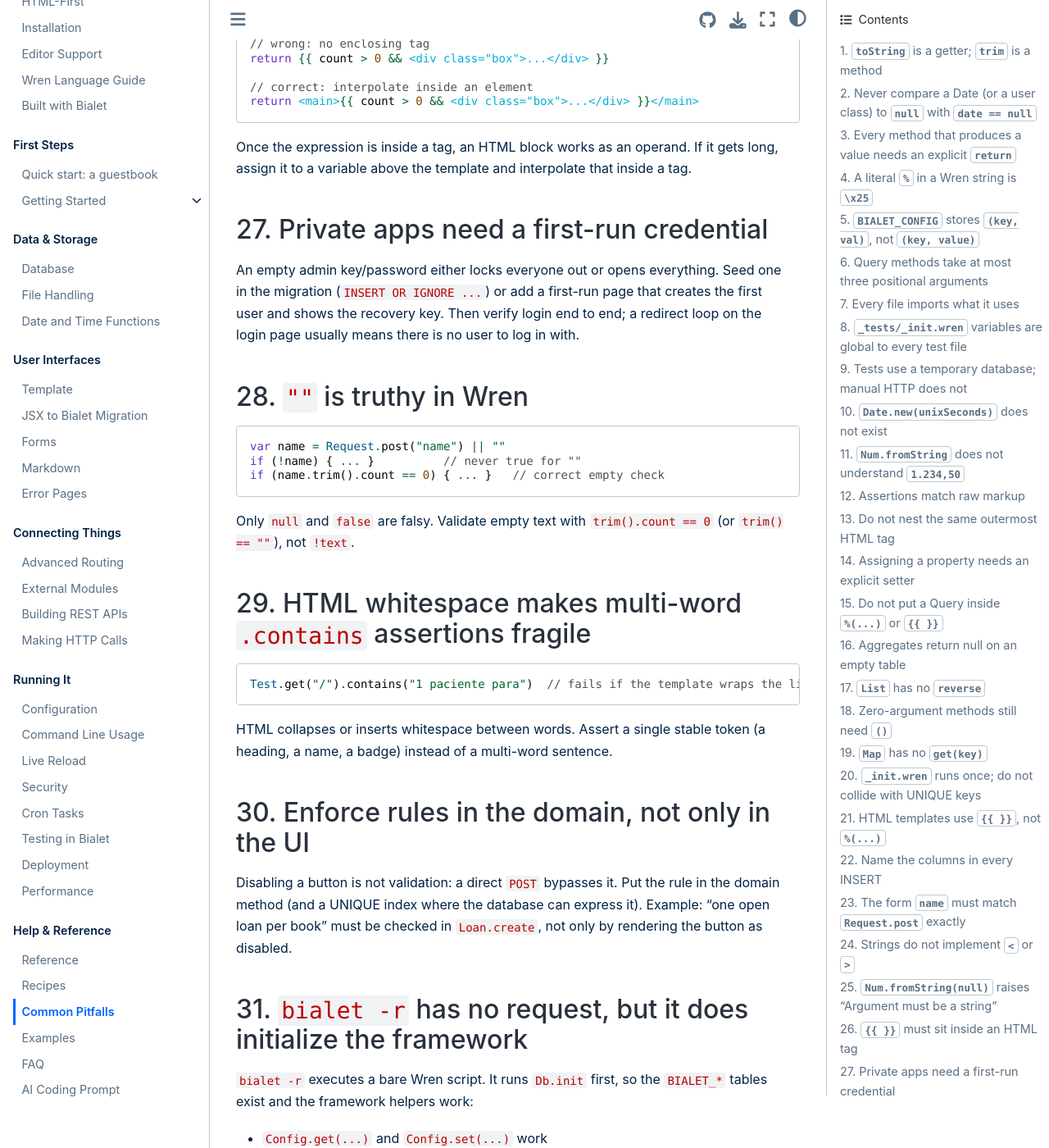
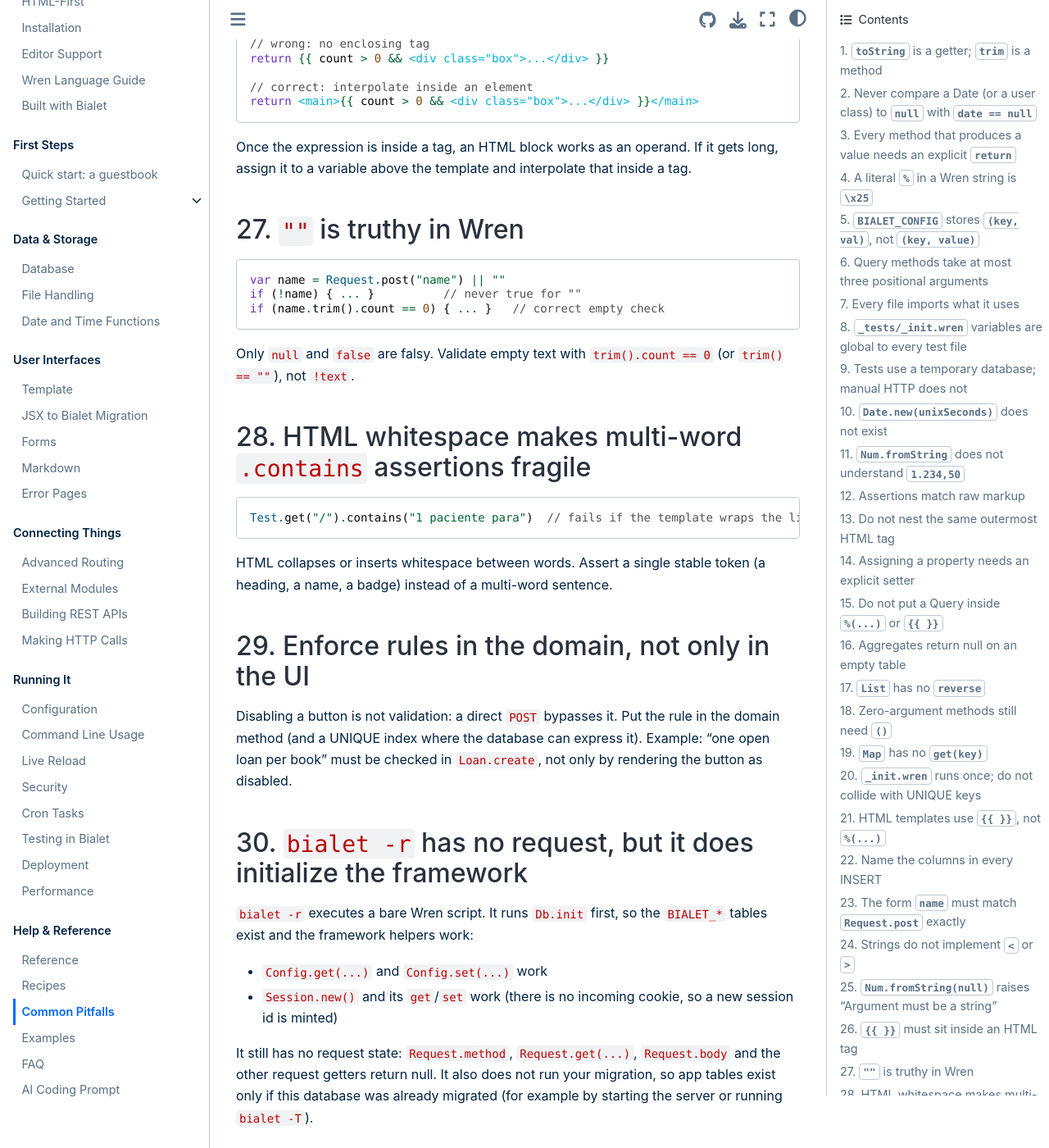
Before and after one commit to bialet/bialet, a Sphinx documentation site: the page built from docs/pitfalls.md, in a window 1280 px wide and 1400 px high, scrolled down 7387 px. Shown: the whole window at 82% size. Built offline with Sphinx 7.4.7 and the Sphinx Book theme 1.1.4, drawn with Linux system fonts in a browser that asks for light colours; the version number could not be read and is left out.

Commit message:
docs: drop the first-run credential pitfall
Remove the private-app first-run credential entry (and renumber the
remaining sections).

````diff
--- a/docs/pitfalls.md
+++ b/docs/pitfalls.md
@@ -305,14 +305,7 @@ Once the expression is inside a tag, an HTML block works as an operand. If it
 gets long, assign it to a variable above the template and interpolate that
 inside a tag.
 
-## 27. Private apps need a first-run credential
-
-An empty admin key/password either locks everyone out or opens everything. Seed
-one in the migration (`INSERT OR IGNORE ...`) or add a first-run page that
-creates the first user and shows the recovery key. Then verify login end to end;
-a redirect loop on the login page usually means there is no user to log in with.
-
-## 28. `""` is truthy in Wren
+## 27. `""` is truthy in Wren
 
 ```wren
 var name = Request.post("name") || ""
@@ -323,7 +316,7 @@ if (name.trim().count == 0) { ... }   // correct empty check
 Only `null` and `false` are falsy. Validate empty text with `trim().count == 0`
 (or `trim() == ""`), not `!text`.
 
-## 29. HTML whitespace makes multi-word `.contains` assertions fragile
+## 28. HTML whitespace makes multi-word `.contains` assertions fragile
 
 ```wren
 Test.get("/").contains("1 paciente para")  // fails if the template wraps the line
@@ -332,14 +325,14 @@ Test.get("/").contains("1 paciente para")  // fails if the template wraps the li
 HTML collapses or inserts whitespace between words. Assert a single stable
 token (a heading, a name, a badge) instead of a multi-word sentence.
 
-## 30. Enforce rules in the domain, not only in the UI
+## 29. Enforce rules in the domain, not only in the UI
 
 Disabling a button is not validation: a direct `POST` bypasses it. Put the rule
 in the domain method (and a UNIQUE index where the database can express it).
 Example: "one open loan per book" must be checked in `Loan.create`, not only by
 rendering the button as disabled.
 
-## 31. `bialet -r` has no request, but it does initialize the framework
+## 30. `bialet -r` has no request, but it does initialize the framework
 
 `bialet -r` executes a bare Wren script. It runs `Db.init` first, so the
 `BIALET_*` tables exist and the framework helpers work:
````
